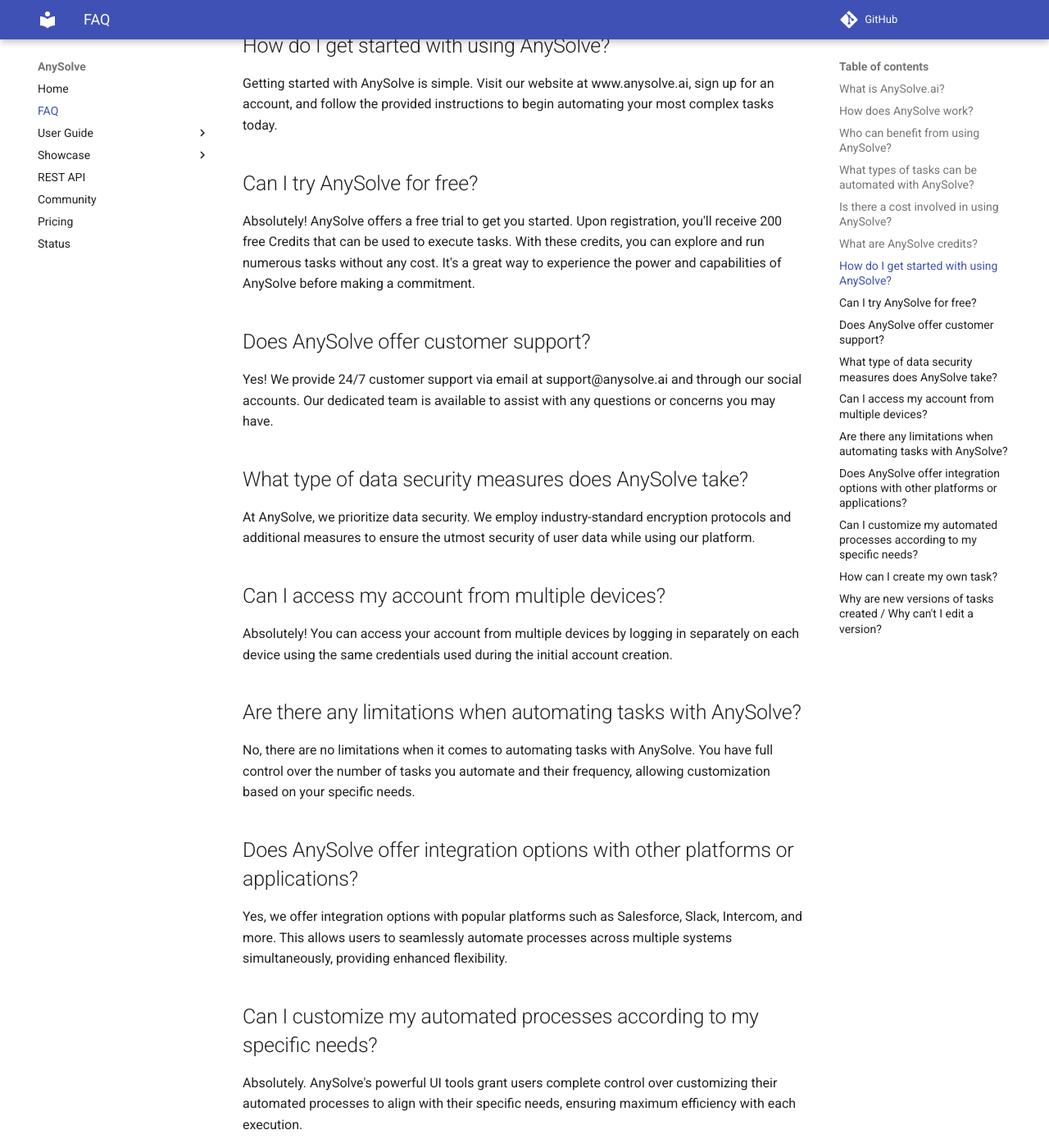
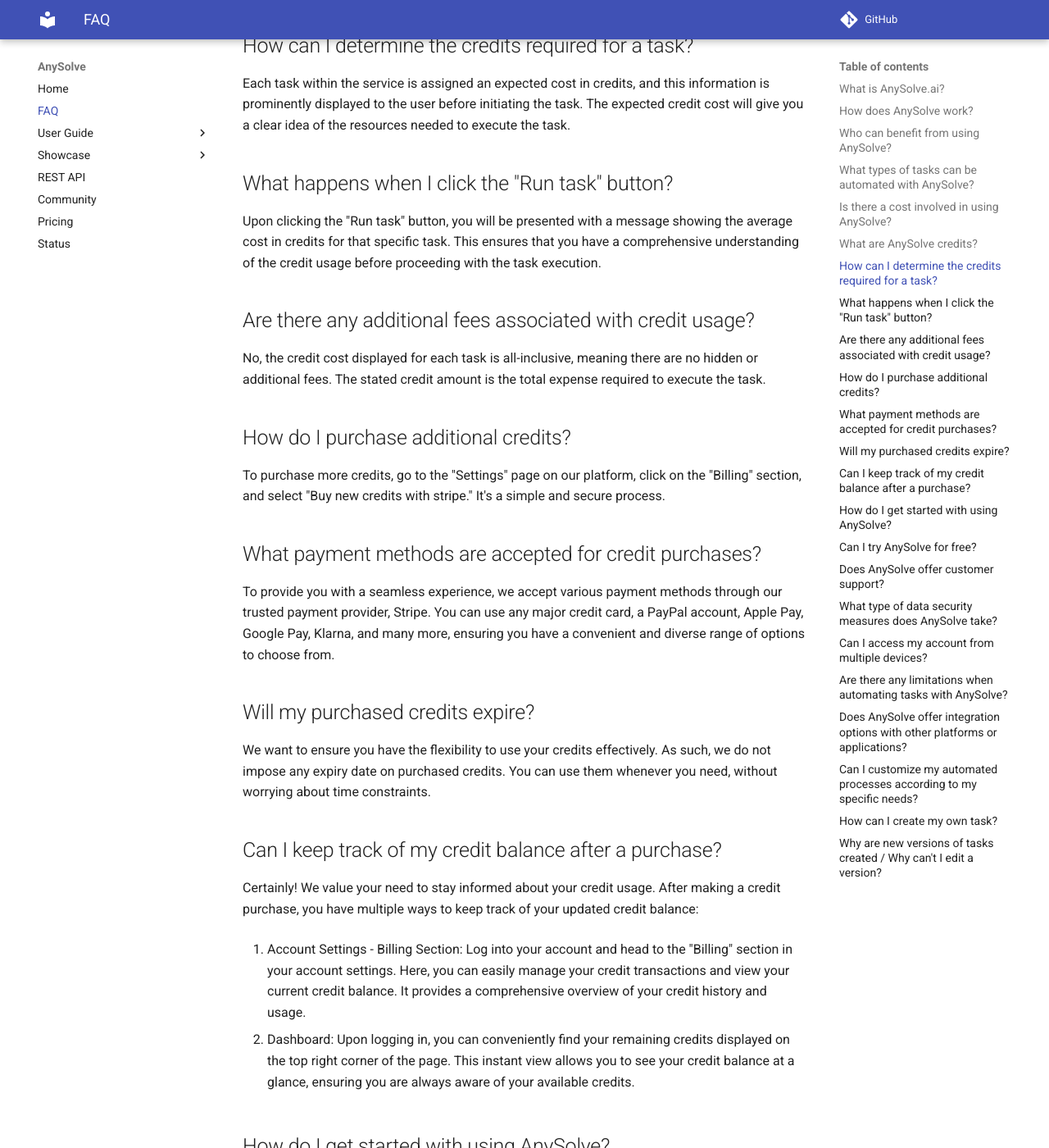
Before and after one commit to BlackriverOrg/anysolve-docs, an MkDocs documentation site: the page built from docs/faq.md, in a window 1280 px wide and 1400 px high, scrolled down 1470 px. Shown: the whole window at 82% size. Built offline with MkDocs 1.6.1 and Material for MkDocs 9.7.7, drawn with Linux system fonts in a browser that asks for light colours; comment, search, counter and statistics services are not loaded.

Commit message:
updated faqs.md (#5)
Added 7 new FAQs related to credits.

Co-authored-by: aaad <928728+aaad@users.noreply.github.com>

```diff
--- a/docs/faq.md
+++ b/docs/faq.md
@@ -25,6 +25,38 @@
 ## What are AnySolve credits?
 
 Credits are essential resources that users can utilize to execute tasks within AnySolve's platform. Each task requires a specific number of credits to be performed. You can purchase credits through the Billing Settings section of your account. To stay up-to-date with the latest credit pricing, kindly refer to the Pricing page.
+
+## How can I determine the credits required for a task?
+
+Each task within the service is assigned an expected cost in credits, and this information is prominently displayed to the user before initiating the task. The expected credit cost will give you a clear idea of the resources needed to execute the task.
+
+## What happens when I click the "Run task" button?
+
+Upon clicking the "Run task" button, you will be presented with a message showing the average cost in credits for that specific task. This ensures that you have a comprehensive understanding of the credit usage before proceeding with the task execution.
+
+## Are there any additional fees associated with credit usage?
+
+No, the credit cost displayed for each task is all-inclusive, meaning there are no hidden or additional fees. The stated credit amount is the total expense required to execute the task.
+
+## How do I purchase additional credits?
+
+To purchase more credits, go to the "Settings" page on our platform, click on the "Billing" section, and select "Buy new credits with stripe." It's a simple and secure process.
+
+## What payment methods are accepted for credit purchases?
+
+To provide you with a seamless experience, we accept various payment methods through our trusted payment provider, Stripe. You can use any major credit card, a PayPal account, Apple Pay, Google Pay, Klarna, and many more, ensuring you have a convenient and diverse range of options to choose from.
+
+## Will my purchased credits expire?
+
+We want to ensure you have the flexibility to use your credits effectively. As such, we do not impose any expiry date on purchased credits. You can use them whenever you need, without worrying about time constraints.
+
+## Can I keep track of my credit balance after a purchase?
+
+Certainly! We value your need to stay informed about your credit usage. After making a credit purchase, you have multiple ways to keep track of your updated credit balance:
+
+1. Account Settings - Billing Section: Log into your account and head to the "Billing" section in your account settings. Here, you can easily manage your credit transactions and view your current credit balance. It provides a comprehensive overview of your credit history and usage.
+
+2. Dashboard: Upon logging in, you can conveniently find your remaining credits displayed on the top right corner of the page. This instant view allows you to see your credit balance at a glance, ensuring you are always aware of your available credits.
 
 ## How do I get started with using AnySolve?
 
```
